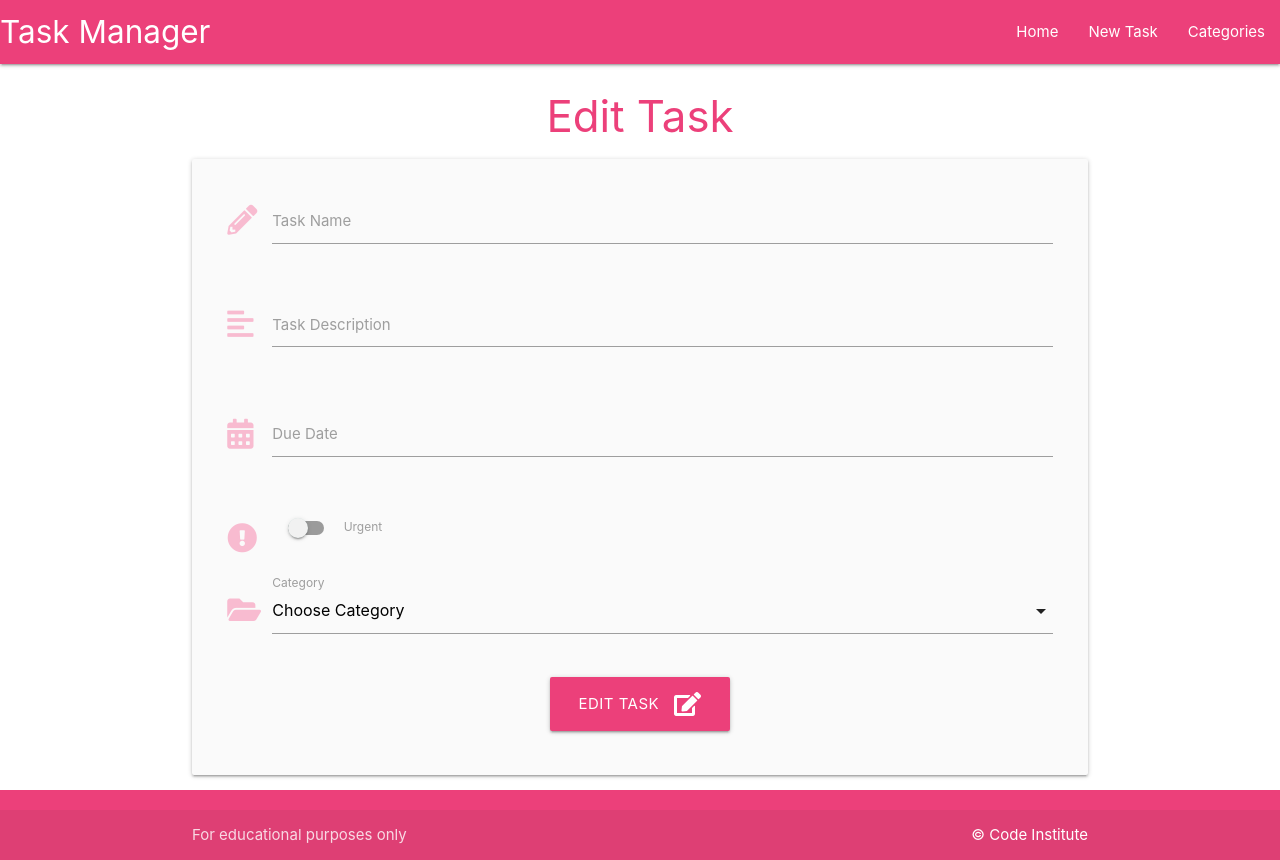
After one commit to mariacjones1/flask-sqlalchemy-task-manager, a Flask app: template taskmanager/templates/edit_task.html in a window 1280 px wide. The commit adds this page. Run offline with Flask 3, Linux system fonts and the light colour scheme; the template is opened without the code that fills it, so the values that code supplies are empty.

Commit message:
Add edit task functionality

```diff
--- /dev/null
+++ b/taskmanager/templates/edit_task.html
@@ -0,0 +1,79 @@
+{% extends "base.html" %}
+{% block content %}
+
+<h3 class="pink-text text-lighten-1 center-align">Edit Task</h3>
+
+<div class="row card-panel grey lighten-5">
+    <form class="col s12" method="POST" action="{{ url_for('edit_task', task_id=task.id) }}">
+        <!-- task name -->
+        <div class="row">
+            <div class="input-field col s12">
+                <i class="fas fa-pencil-alt prefix pink-text text-lighten-4"></i>
+                <input id="task_name" name="task_name" value="{{ task.task_name }}" minlength="5" maxlength="50" type="text" class="validate" required>
+                <label for="task_name">Task Name</label>
+            </div>
+        </div>
+        <!-- task description -->
+        <div class="row">
+            <div class="input-field col s12">
+                <i class="fas fa-align-left prefix pink-text text-lighten-4"></i>
+                <textarea id="task_description" name="task_description" minlength="30" maxlength="200" type="text" class="materialize-textarea validate" required>
+                    {{- task.task_description -}}
+                </textarea>
+                <label for="task_description">Task Description</label>
+            </div>
+        </div>
+        <!-- due date -->
+        <div class="row">
+            <div class="input-field col s12">
+                <i class="fas fa-calendar-alt prefix pink-text text-lighten-4"></i>
+                <input id="due_date" name="due_date" type="text" value="{{ task.due_date.strftime('%d %B %Y') }}" class="datepicker validate" required>
+                <label for="due_date">Due Date</label>
+            </div>
+        </div>
+        <!-- is urgent -->
+        <div class="row">
+            <div class="input-field col s12">
+                <div class="switch">
+                    <i class="fas fa-exclamation-circle prefix pink-text text-lighten-4"></i>
+                    <label for="is_urgent">
+                        {% if task.is_urgent == True %}
+                            <input id="is_urgent" name="is_urgent" type="checkbox" checked>
+                        {% else %}
+                            <input id="is_urgent" name="is_urgent" type="checkbox">
+                        {% endif %}
+                        <span class="lever"></span>
+                        Urgent
+                    </label>
+                </div>
+            </div>
+        </div>
+        <!-- category id -->
+        <div class="row">
+            <div class="input-field col s12">
+                <i class="fas fa-folder-open prefix pink-text text-lighten-4"></i>
+                <select name="category_id" id="category_id" class="validate" required>
+                    <option value="" disabled>Choose Category</option>
+                    {% for category in categories %}
+                        {% if category == task.category %}
+                            <option value="{{ category.id }}" selected>{{ category.category_name }}</option>
+                        {% else %}
+                            <option value="{{ category.id }}">{{ category.category_name }}</option>
+                        {% endif %}
+                    {% endfor %}
+                </select>
+                <label for="category_id">Category</label>
+            </div>
+        </div>
+        <!-- submit button -->
+        <div class="row">
+            <div class="col s12 center-align">
+                <button type="submit" class="btn-large pink lighten-1">
+                    Edit Task <i class="fas fa-edit right"></i>
+                </button>
+            </div>
+        </div>
+    </form>
+</div>
+
+{% endblock %}
--- a/taskmanager/templates/tasks.html
+++ b/taskmanager/templates/tasks.html
@@ -24,6 +24,10 @@
         <div class="collapsible-body">
             <strong>{{ task.category }}</strong>
             <p>{{ task.task_description }}</p>
+            <p>
+                <a href="{{ url_for('edit_task', task_id=task.id) }}" class="btn green lighten-1">Edit</a>
+                <a href="" class="btn cyan darken-1">Delete</a>
+            </p>
         </div>
     </li>
     {% endfor %}
```
Also changed, not shown: taskmanager/routes.py (+14 -0 lines).
